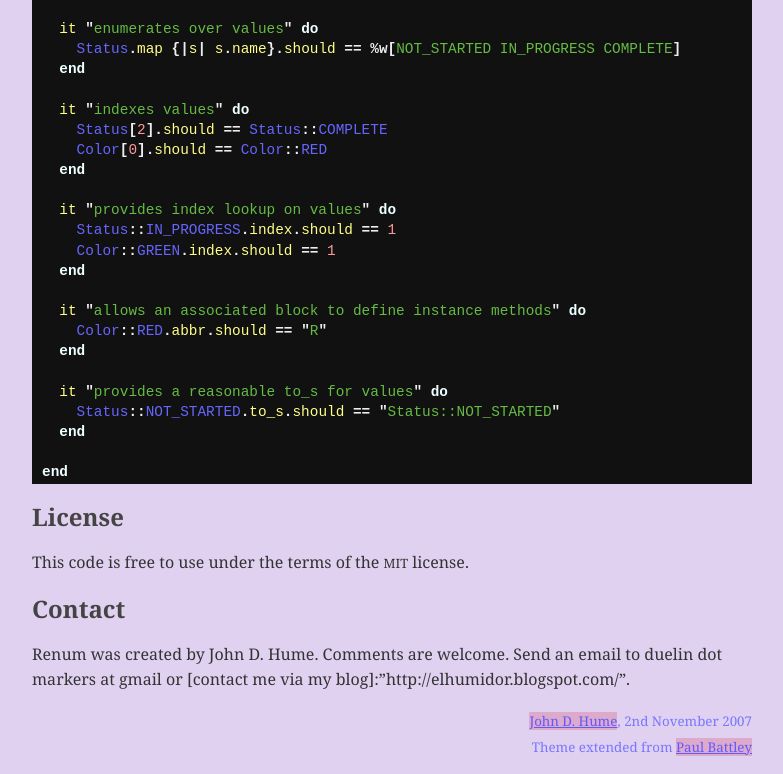
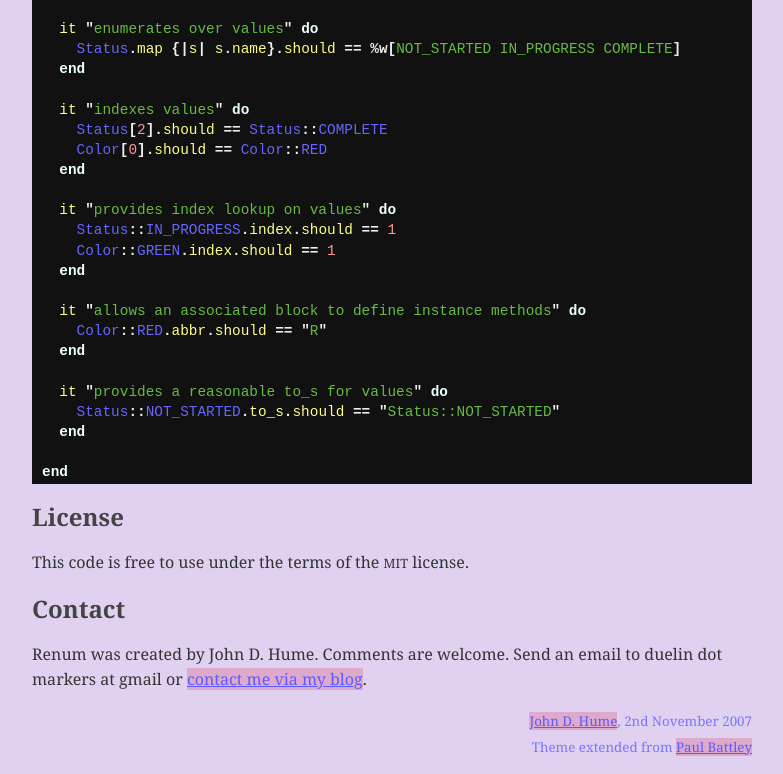
Before and after one commit to duelinmarkers/renum, a plain HTML site: page website/index.html in a window 1280 px wide. Shown: the part 943-1717 px from the top of the page, without its empty margins (248-1031 px from the left). Drawn offline with Linux system fonts and the light colour scheme.

Commit message:
website updates

```diff
--- a/website/index.html
+++ b/website/index.html
@@ -120,7 +120,7 @@
 	<h2>Contact</h2>
 
 
-	<p>Renum was created by John D. Hume. Comments are welcome. Send an email to duelin dot markers at gmail or [contact me via my blog]:&#8221;http://elhumidor.blogspot.com/&#8221;.</p>
+	<p>Renum was created by John D. Hume. Comments are welcome. Send an email to duelin dot markers at gmail or <a href="http://elhumidor.blogspot.com/">contact me via my blog</a>.</p>
     <p class="coda">
       <a href="http://elhumidor.blogspot.com/">John D. Hume</a>, 2nd November 2007<br>
       Theme extended from <a href="http://rb2js.rubyforge.org/">Paul Battley</a>
```
Also changed, not shown: website/index.txt.
